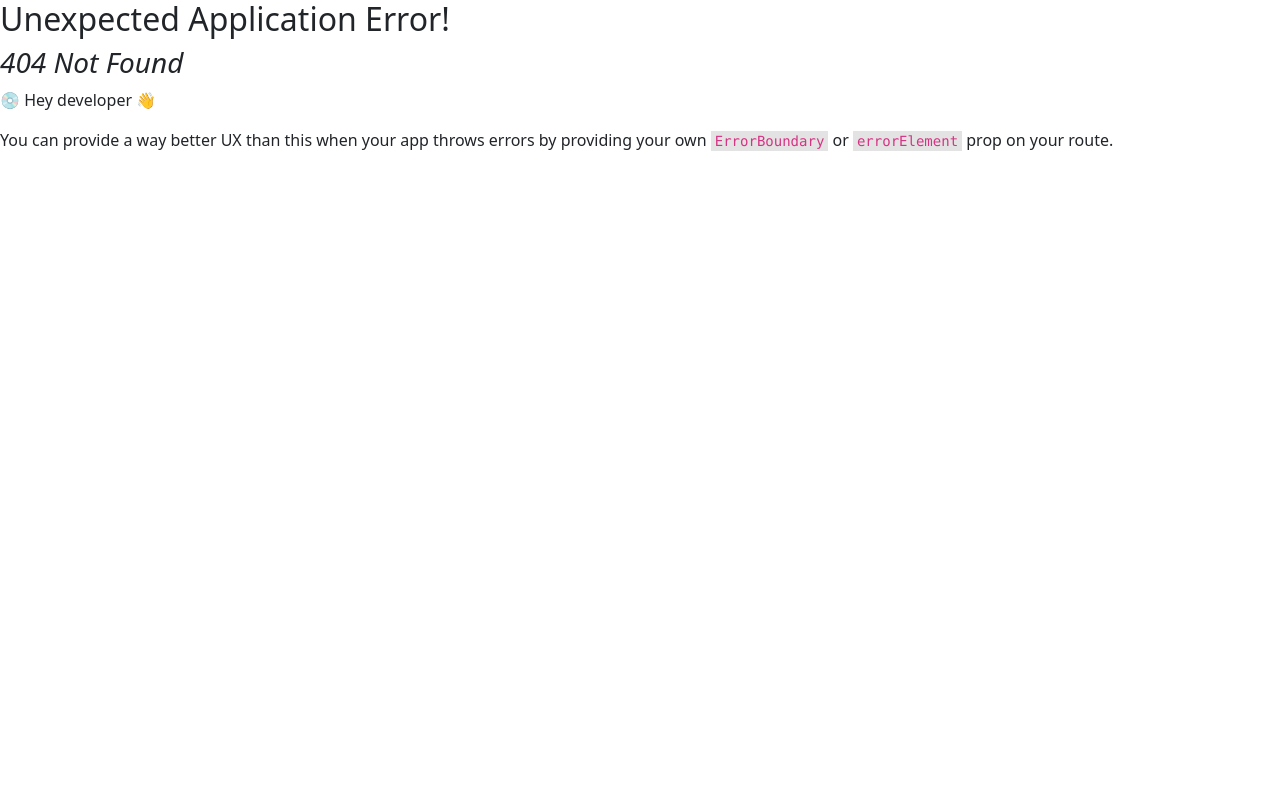
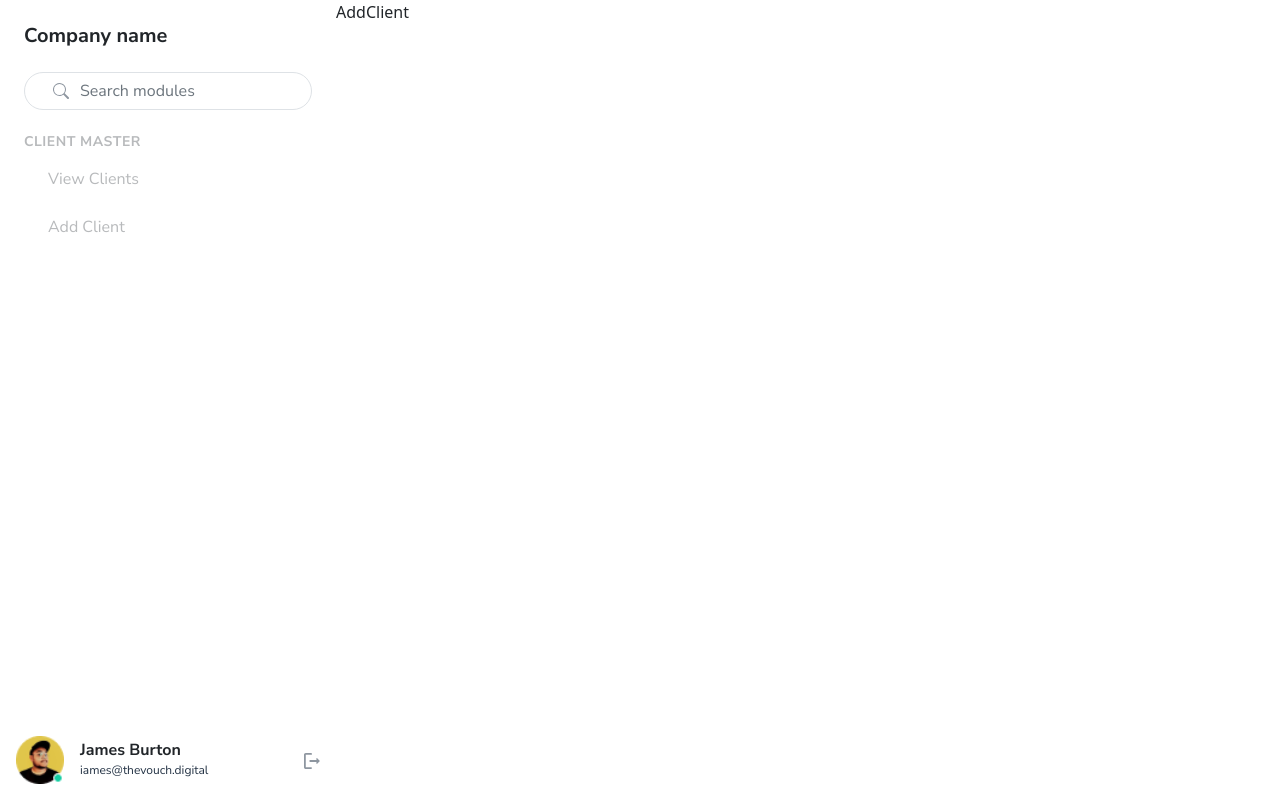
Before and after one commit to bhatshakran/vouch-adminpanel, a React (Vite) app: page /add in a window 1280 px wide. Before the commit this address had no page. Built offline with nearby package versions, Linux system fonts and the light colour scheme.

Commit message:
Added:Nesting routing to dashboard

```diff
--- /dev/null
+++ b/src/routes/Dashboard/AddClient.tsx
@@ -0,0 +1,7 @@
+import React from 'react';
+
+const AddClient = () => {
+  return <div>AddClient</div>;
+};
+
+export default AddClient;
--- /dev/null
+++ b/src/routes/Dashboard/Clients.tsx
@@ -0,0 +1,7 @@
+import React from 'react';
+
+const Clients = () => {
+  return <div>Clients</div>;
+};
+
+export default Clients;
--- a/src/routes/Dashboard/Sidebar/Sidebar.jsx
+++ b/src/routes/Dashboard/Sidebar/Sidebar.jsx
@@ -1,8 +1,9 @@
 import React, { useState } from 'react';
+import { Link } from 'react-router-dom';
 import avatar from '../../../assets/Avatars.png';
 
 const Sidebar = () => {
-  const [activeTab, setActiveTab] = useState('clients');
+  const [activeTab, setActiveTab] = useState('');
   return (
     <>
       <div
@@ -55,20 +56,36 @@ const Sidebar = () => {
           </h4>
 
           <div className='d-flex flex-column gap-2'>
-            <p
+            <Link
+              to='/clients'
               role='button'
-              className='activeTab primarybg text-white px-4 py-2 rounded-3 my-0 shadow-sm'
-              style={{ fontSize: '16px' }}
+              className={`  px-4 py-2 rounded-3 my-0  ${
+                activeTab === 'clients' && 'primarybg text-white shadow-sm'
+              }`}
+              onClick={() => setActiveTab('clients')}
+              style={{
+                fontSize: '16px',
+                textDecoration: 'none',
+                color: '#B8BABC',
+              }}
             >
               View Clients
-            </p>
-            <p
+            </Link>
+            <Link
+              to='/add'
               role='button'
-              className='px-4 py-2 rounded-3 border my-0'
-              style={{ fontSize: '16px' }}
+              className={`px-4 py-2 rounded-3  my-0 ${
+                activeTab === 'add' && 'primarybg text-white shadow-sm'
+              }`}
+              style={{
+                fontSize: '16px',
+                textDecoration: 'none',
+                color: '#B8BABC',
+              }}
+              onClick={() => setActiveTab('add')}
             >
               Add Client
-            </p>
+            </Link>
           </div>
         </div>
 
@@ -128,8 +145,8 @@ const Sidebar = () => {
         </div>
 
         <div className=' mt-4'>
-          <div
-            role='button'
+          <Link
+            to='/clients'
             className={`d-flex flex-column gap-2    py-2 my-0 ${
               activeTab === 'clients' && 'primarybg shadow-sm'
             }  `}
@@ -147,10 +164,10 @@ const Sidebar = () => {
             >
               <path d='M3 0h10a2 2 0 0 1 2 2v3a2 2 0 0 1-2 2H3a2 2 0 0 1-2-2V2a2 2 0 0 1 2-2zm0 1a1 1 0 0 0-1 1v3a1 1 0 0 0 1 1h10a1 1 0 0 0 1-1V2a1 1 0 0 0-1-1H3zm0 8h10a2 2 0 0 1 2 2v3a2 2 0 0 1-2 2H3a2 2 0 0 1-2-2v-3a2 2 0 0 1 2-2zm0 1a1 1 0 0 0-1 1v3a1 1 0 0 0 1 1h10a1 1 0 0 0 1-1v-3a1 1 0 0 0-1-1H3z' />
             </svg>
-          </div>
+          </Link>
 
-          <div
-            role='button'
+          <Link
+            to='/add'
             className={`d-flex flex-column gap-2   py-2 my-0  ${
               activeTab === 'add' && 'primarybg shadow-sm'
             } `}
@@ -169,7 +186,7 @@ const Sidebar = () => {
               <path d='M14 1a1 1 0 0 1 1 1v12a1 1 0 0 1-1 1H2a1 1 0 0 1-1-1V2a1 1 0 0 1 1-1h12zM2 0a2 2 0 0 0-2 2v12a2 2 0 0 0 2 2h12a2 2 0 0 0 2-2V2a2 2 0 0 0-2-2H2z' />
               <path d='M8 4a.5.5 0 0 1 .5.5v3h3a.5.5 0 0 1 0 1h-3v3a.5.5 0 0 1-1 0v-3h-3a.5.5 0 0 1 0-1h3v-3A.5.5 0 0 1 8 4z' />
             </svg>
-          </div>
+          </Link>
         </div>
 
         <div className='position-absolute bottom-0 d-flex align-items-center justify-content-between w-100  py-2 pb-3 px-3'>
--- a/src/routes/Dashboard/index.tsx
+++ b/src/routes/Dashboard/index.tsx
@@ -1,11 +1,14 @@
 import React from 'react';
+import { Outlet } from 'react-router-dom';
 import Sidebar from './Sidebar/Sidebar';
 
 const Dashboard = () => {
   return (
     <section className='d-flex'>
       <Sidebar />
-      <div></div>
+      <div>
+        <Outlet />
+      </div>
     </section>
   );
 };
```
Also changed, not shown: src/main.jsx (+13 -0 lines).
